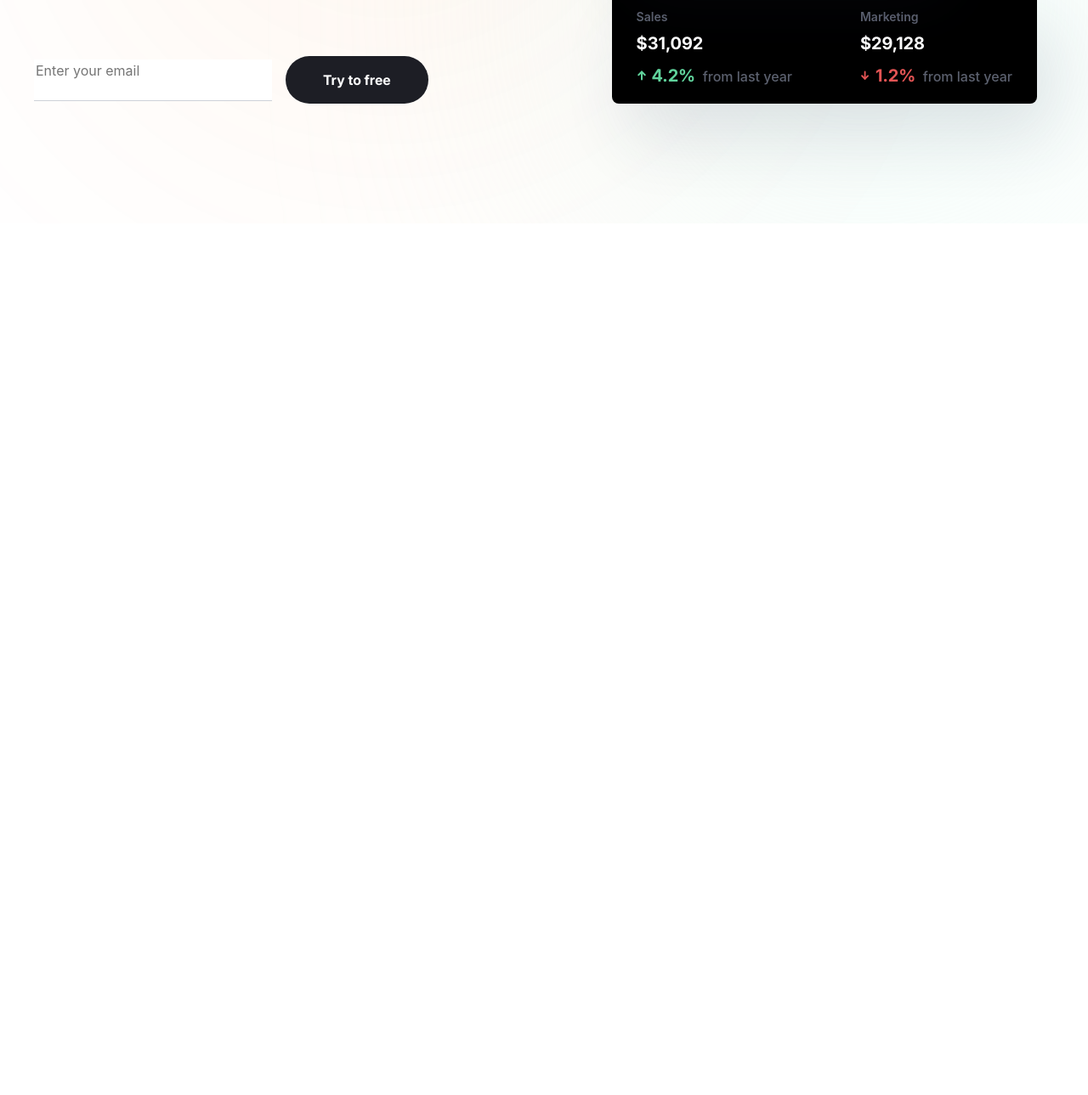
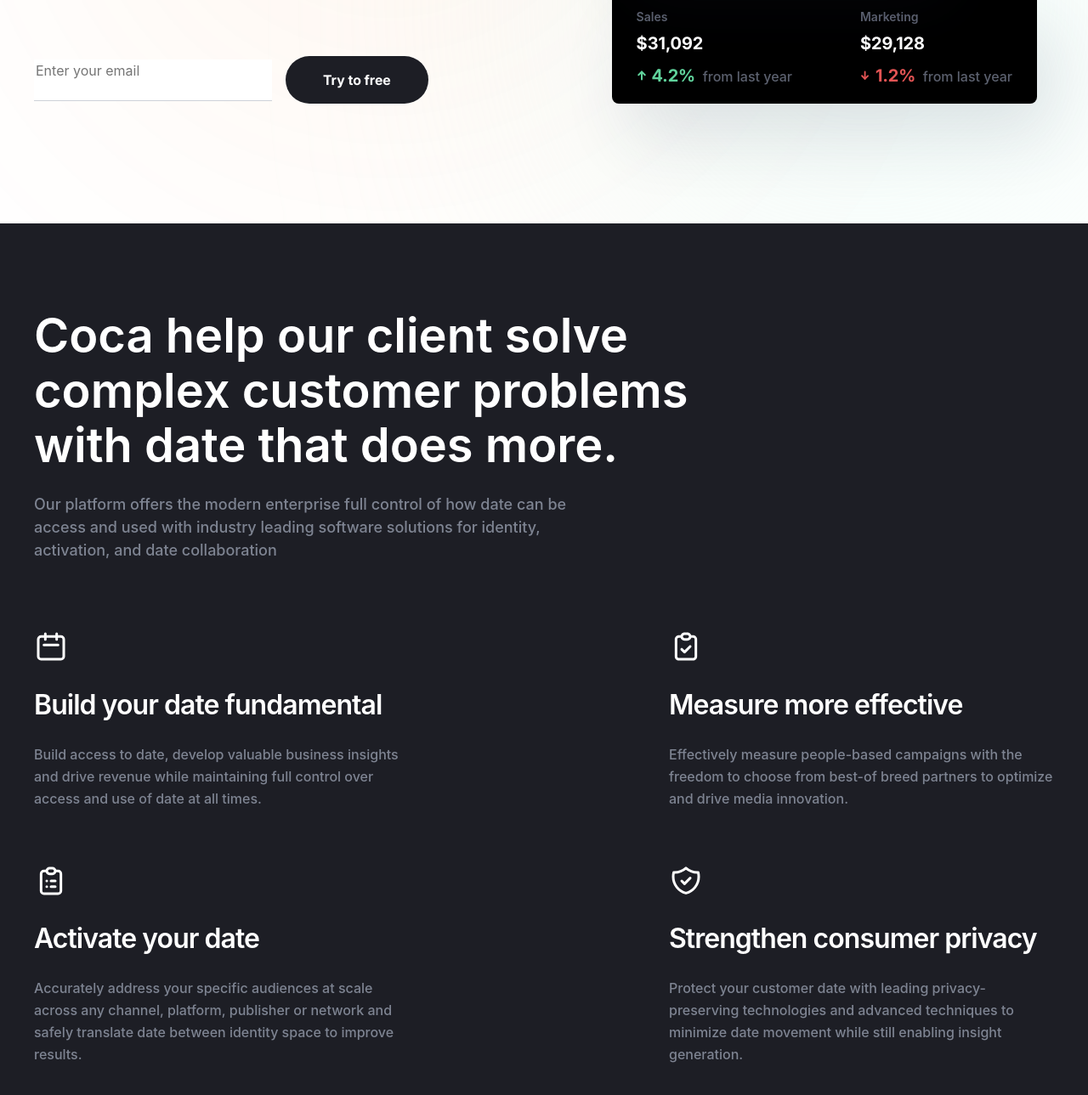
Before and after one commit to programerIT12/Coca-Website, a website built with Vite: page src/index.html in a window 1280 px wide. Shown: the part 639-1928 px from the top of the page at 85% size. Before the commit the page ends 902 px from the top, so only its background shows below. Built offline with nearby package versions, Linux system fonts and the light colour scheme; files whose address does not match are found by name.

Commit message:
Created overview section + fixed hero section

```diff
--- a/src/assests/html/base/components/home/hero.html
+++ b/src/assests/html/base/components/home/hero.html
@@ -3,8 +3,9 @@
     <div class="hero__left">
       <h2 class="hero__title">Digitally forward creative</h2>
       <p class="hero__subtitle text-p-subtitle">
-        When it comes to interactive marketing, we've got you covered. Be where
-        the world is going
+        When it comes to interactive <br />
+        marketing, we've got you covered. <br />
+        Be where the world is going
       </p>
       <form class="hero__form">
         <input
@@ -49,15 +50,15 @@
           </tr>
           <tr class="hero__stats-body-row">
             <td class="hero__stats-body-td">
-              <span
-                class="hero__stats-body-num hero__stats-body-num--green"
-              >4.2%</span>
+              <span class="hero__stats-body-num hero__stats-body-num--green"
+                >4.2%</span
+              >
               <span class="hero__stats-body-text">from last year</span>
             </td>
             <td class="hero__stats-body-td">
-              <span
-                class="hero__stats-body-num hero__stats-body-num--red"
-              >1.2%</span>
+              <span class="hero__stats-body-num hero__stats-body-num--red"
+                >1.2%</span
+              >
               <span class="hero__stats-body-text">from last year</span>
             </td>
           </tr>
--- /dev/null
+++ b/src/assests/html/base/components/home/overview.html
@@ -0,0 +1,78 @@
+<section class="overview">
+  <div class="container">
+    <h2 class="overview__title text-heading-h2">
+      Coca help our client solve complex customer problems with date that does
+      more.
+    </h2>
+    <p class="overview__descr text-p-medium">
+      Our platform offers the modern enterprise full control of how date can be
+      access and used with industry leading software solutions for identity,
+      activation, and date collaboration
+    </p>
+    <ul class="overview__list">
+      <li class="overview__item">
+        <img
+          class="overview__item-icon"
+          src="/assests/icons/calendar-icon.svg"
+          width="40"
+          height="40"
+          alt="Calendar icon"
+        />
+        <h3 class="overview__item-title heading-h5">
+          Build your date fundamental
+        </h3>
+        <p class="overview__item-descr text-p-default">
+          Build access to date, develop valuable business insights and drive
+          revenue while maintaining full control over access and use of date at
+          all times.
+        </p>
+      </li>
+      <li class="overview__item">
+        <img
+          class="overview__item-icon"
+          src="/assests/icons/list-icon.svg"
+          width="40"
+          height="40"
+          alt="List icon"
+        />
+        <h3 class="overview__item-title heading-h5">Measure more effective</h3>
+        <p class="overview__item-descr text-p-default">
+          Effectively measure people-based campaigns with the freedom to choose
+          from best-of breed partners to optimize and drive media innovation.
+        </p>
+      </li>
+      <li class="overview__item">
+        <img
+          class="overview__item-icon"
+          src="/assests/icons/doc-icon.svg"
+          width="40"
+          height="40"
+          alt="Document icon"
+        />
+        <h3 class="overview__item-title heading-h5">Activate your date</h3>
+        <p class="overview__item-descr text-p-default">
+          Accurately address your specific audiences at scale across any
+          channel, platform, publisher or network and safely translate date
+          between identity space to improve results.
+        </p>
+      </li>
+      <li class="overview__item">
+        <img
+          class="overview__item-icon"
+          src="/assests/icons/guard-icon.svg"
+          width="40"
+          height="40"
+          alt="Shield icon"
+        />
+        <h3 class="overview__item-title heading-h5">
+          Strengthen consumer privacy
+        </h3>
+        <p class="overview__item-descr text-p-default">
+          Protect your customer date with leading privacy-preserving
+          technologies and advanced techniques to minimize date movement while
+          still enabling insight generation.
+        </p>
+      </li>
+    </ul>
+  </div>
+</section>
--- a/src/assests/scss/base/vars.scss
+++ b/src/assests/scss/base/vars.scss
@@ -15,6 +15,9 @@
   --logo-color-text: #101010;
   --logo-color-circle: #101010;
 
+  // overview colors
+  --overview-bg-color: #1d1e25;
+
   // primary colors
   --primary-color-50: #4e7ddb;
 
@@ -24,6 +27,14 @@
   // container
   --container-padding: 15px;
   --container-width: 1200px;
+
+  @include mini-desktop {
+    --container-width: 1000px;
+  }
+
+  @include tablet {
+    --container-width: 860px;
+  }
 
   @include mobile {
     --container-width: 480px;
@@ -51,4 +62,7 @@
 
   //success colors
   --success-color-70: #e2f8f033;
+
+  // overview colors
+  --overview-bg-color: #18181d;
 }
--- a/src/assests/scss/components/home/hero.scss
+++ b/src/assests/scss/components/home/hero.scss
@@ -9,7 +9,7 @@
   }
 
   @include mobile {
-    min-height: calc(100dvh);
+    min-height: calc(100dvh - 109px);
   }
 
   &::before {
@@ -105,6 +105,12 @@
   }
   &__subtitle {
     margin-bottom: 69px;
+
+    & br {
+      @include mini-desktop {
+        display: none;
+      }
+    }
   }
   &__form {
     @include flex-align-centre;
--- /dev/null
+++ b/src/assests/scss/components/home/overview.scss
@@ -0,0 +1,85 @@
+@use '../../mixins/' as *;
+.overview {
+  background-color: var(--overview-bg-color);
+  padding: 100px 0;
+
+  @include tablet {
+    text-align: center;
+  }
+
+  @include mobile {
+    padding: 60px 0;
+  }
+
+  &__title {
+    margin-bottom: 24px;
+    max-width: 816px;
+    font-weight: 600;
+    font-size: 56px;
+    color: #fff;
+  }
+
+  &__descr {
+    margin-bottom: 80px;
+    max-width: 660px;
+    font-weight: 500;
+    line-height: 150%;
+    color: #7e8492;
+
+    @include tablet {
+      margin-bottom: 60px;
+    }
+
+    @include small-mobile {
+      margin-bottom: 50px;
+    }
+  }
+
+  &__list {
+    @include flex-justify-between;
+    flex-wrap: wrap;
+    row-gap: 64px;
+
+    @include tablet {
+      gap: 40px;
+      flex-direction: column;
+      align-items: center;
+    }
+  }
+
+  &__item {
+    max-width: 453px;
+
+    &-icon,
+    &-title {
+      margin-bottom: 24px;
+
+      @include tablet {
+        margin-bottom: 18px;
+      }
+    }
+
+    &-title {
+      min-width: 249px;
+      font-weight: 600;
+      font-size: 32px;
+      line-height: 131%;
+      letter-spacing: -0.03em;
+      color: #fff;
+    }
+
+    &-descr {
+      font-weight: 500;
+      line-height: 163%;
+      color: #7e8492;
+    }
+  }
+
+  &__title,
+  &__descr {
+    @include tablet {
+      margin-right: auto;
+      margin-left: auto;
+    }
+  }
+}
--- a/src/assests/scss/main.scss
+++ b/src/assests/scss/main.scss
@@ -4,3 +4,4 @@
 // components
 @use './components/header';
 @use './components/home/hero';
+@use './components/home/overview';
--- a/src/index.html
+++ b/src/index.html
@@ -5,6 +5,7 @@
   <body class="body" data-theme="light">
     <load src="./assests/html/base/components/header.html" />
     <load src="./assests/html/base/components/home/hero.html" />
+    <load src="./assests/html/base/components/home/overview.html" />
     <script type="module" src="/js/main.js"></script>
   </body>
 </html>
```
Also changed, not shown: src/assests/icons/calendar-icon.svg (added), src/assests/icons/doc-icon.svg (added), src/assests/icons/guard-icon.svg (added), src/assests/icons/list-icon.svg (added).
